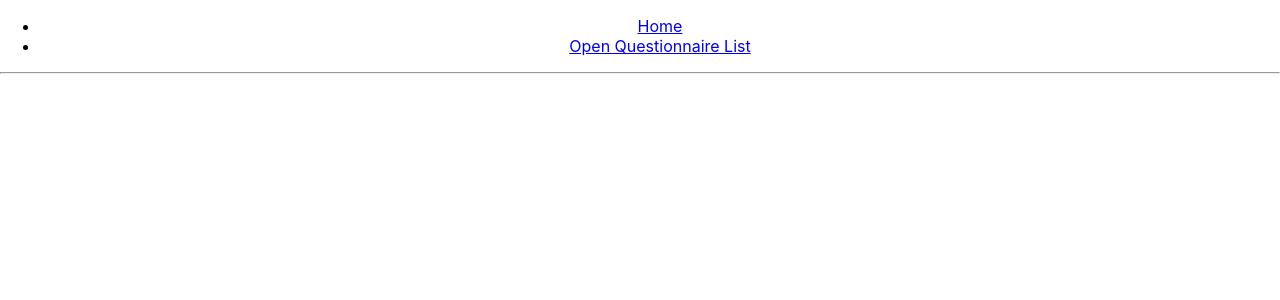
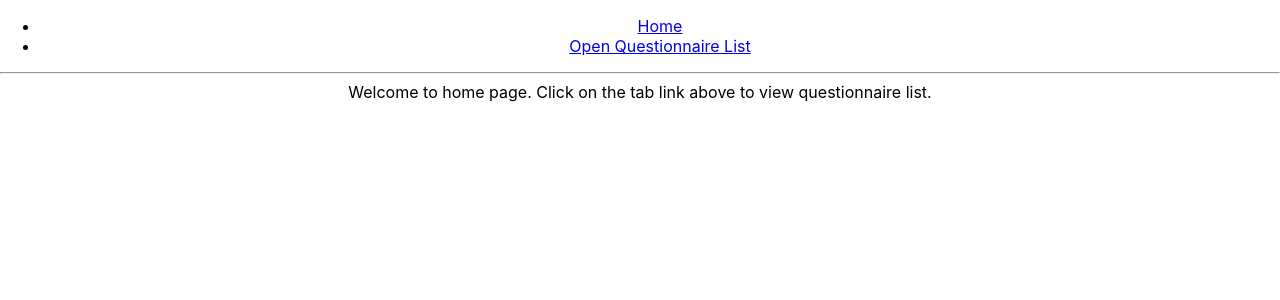
Before and after one commit to MrRexZ/questionnaire_app_frontend, a React (Create React App) app: page / in a window 1280 px wide. Shown: the top 300 px of the page. Built offline with nearby package versions, Linux system fonts and the light colour scheme.

Commit message:
Added home page design

```diff
--- a/src/App.js
+++ b/src/App.js
@@ -4,6 +4,7 @@ import {PlayQuestion} from "./PlayQuestion";
 import './App.css';
 import {BrowserRouter as Router, Route, Link} from "react-router-dom";
 import {QuestionEnd} from "./QuestionEnd";
+import {Home} from './Home'
 
 
 class App extends Component {
@@ -19,13 +20,16 @@ class App extends Component {
                             <Link to="/questionnaire">Open Questionnaire List</Link>
                         </li>
                     </ul>
-                    <hr />
-                    <Route path="/questionnaire" component={QuestionnaireList} />
-                    <Route path="/playQuestion/:questionId" component={PlayQuestion} />
-                    <Route path="/finishQuestion" component={QuestionEnd} />
+                    <hr/>
+
+                    <Route exact path="/" component={Home} />
+                    <Route path="/questionnaire" component={QuestionnaireList}/>
+                    <Route path="/playQuestion/:questionId" component={PlayQuestion}/>
+                    <Route path="/finishQuestion" component={QuestionEnd}/>
                 </div>
             </Router>
         );
+
     }
 }
 
--- /dev/null
+++ b/src/Home.js
@@ -0,0 +1,15 @@
+import React, {Component} from 'react'
+
+export class Home extends Component {
+    constructor(props) {
+        super(props)
+    }
+
+    render() {
+        return (
+            <div>
+                Welcome to home page. Click on the tab link above to view questionnaire list.
+            </div>
+        );
+    }
+}
```
